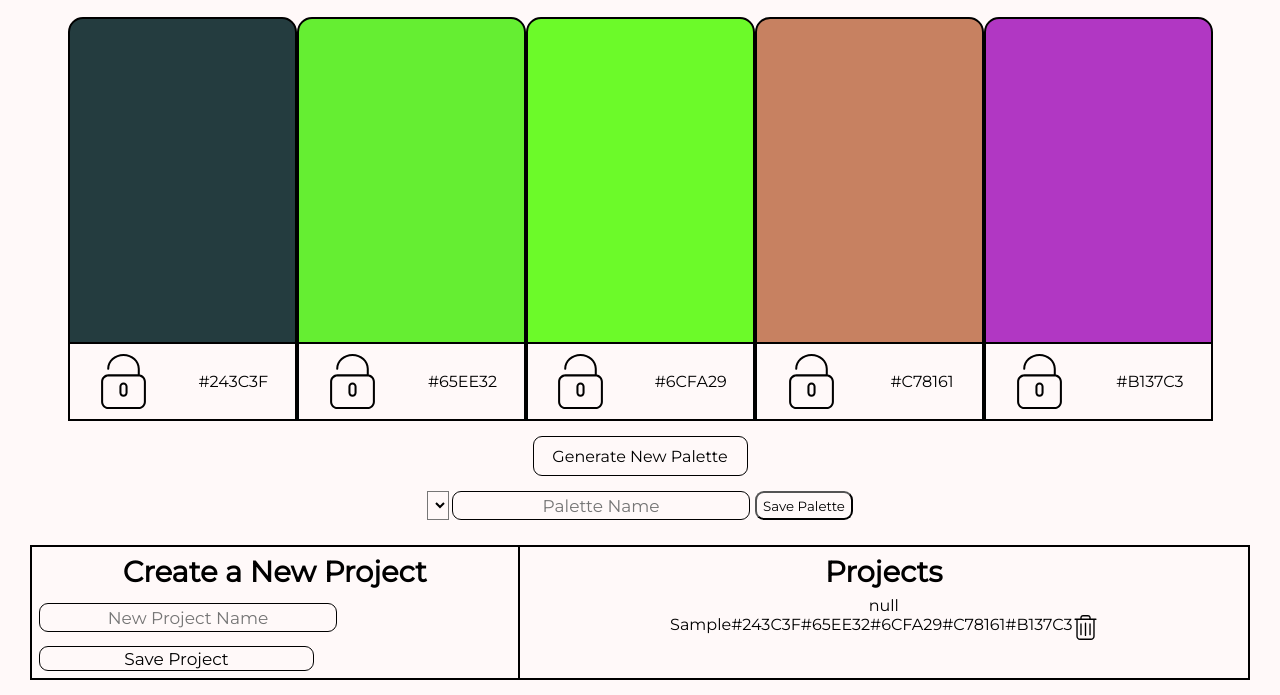
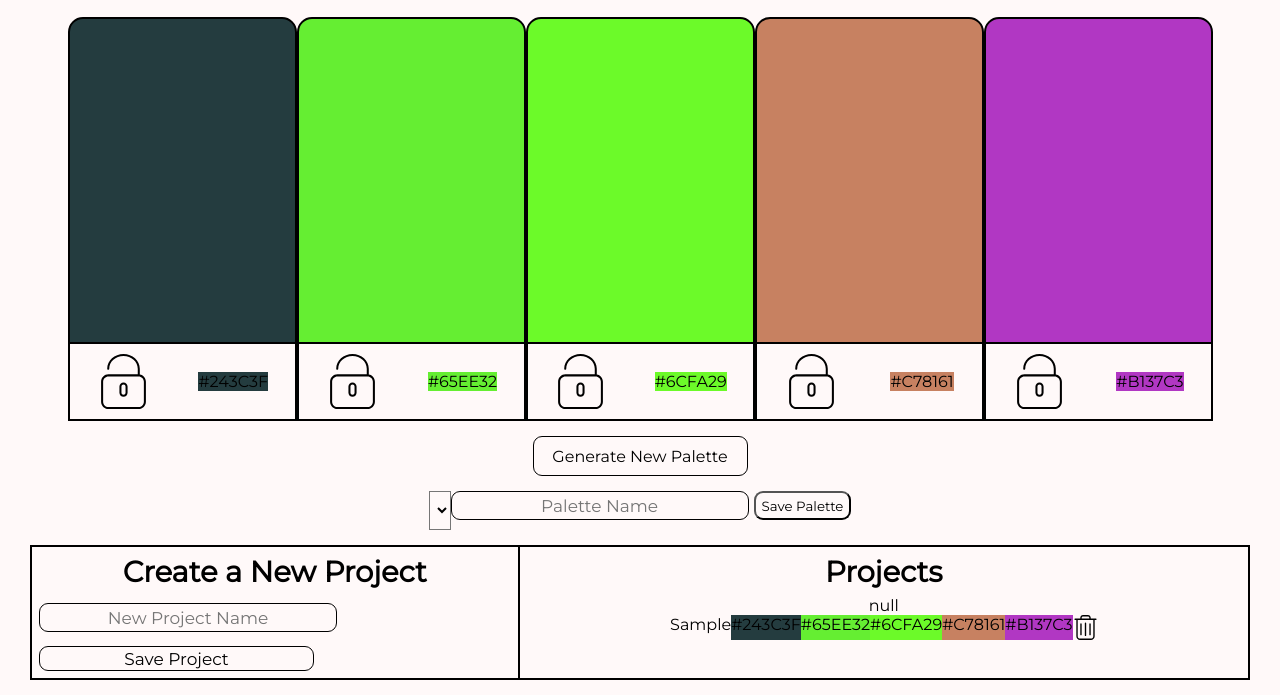
Before and after one commit to patrickjneel/palette-picker, a website: page public/index.html in a window 1280 px wide. Both pictures are taken after typing "Sample" into the empty fields and a click on the button "Save Palette". Shown: the part 107-802 px from the top of the page. Drawn offline with nearby package versions, Linux system fonts and the light colour scheme; no server answers.

Commit message:
palettes

```diff
--- a/public/index.html
+++ b/public/index.html
@@ -52,7 +52,7 @@
     </button>
   </section>
   <section class="palette-names">
-    <select id="select-form" name="Palettes">
+    <select class="select-form" name="Palettes">
     </select>
     <input id="palette-name" placeholder="Palette Name">
     <button id="save-palette-btn">Save Palette</button>
--- a/public/js/scripts.js
+++ b/public/js/scripts.js
@@ -29,11 +29,11 @@ const lockColor = (event) => {
    $(event.target).parents('.color').toggleClass('selected')
 }
 
-const addProjectName = () => {
+const addProjectName = async () => {
+  const project = await postProject()
   let projectName = $('#palette-name-input').val();
-  $('#select-form').append(`<option>${projectName}</option>`)
+  $('.select-form').append(`<option data-projectId='${project.id}'>${projectName}</option>`)
    $('#palette-name-input').val('')
-   postProject(projectName)
 }
 
 const fetchProjects = async () => {
@@ -41,12 +41,13 @@ const fetchProjects = async () => {
   const projectData = await projectJson.json()
   const projects = projectData.projects
   projects.forEach(name => {
-    $('#select-form').append(`<option>${name.projectName}</option>`)
+    $('.select-form').append(`<option>${name.projectName}</option>`)
 
   })
 }
 
-const postProject = async (projectName) => {
+const postProject = async () => {
+  const projectName = $('#palette-name-input').val()
   try {
   const postProject = await fetch('/api/v1/projects', {
     method: 'POST',
@@ -56,7 +57,7 @@ const postProject = async (projectName) => {
     }
   })
    const projectData = await postProject.json()
-      return projectData
+     return projectData
   } catch (err) {
     throw err;
    }
@@ -97,7 +98,6 @@ const addPalette = (palettes) => {
 }
 
 const createPalettes = (palette, index) =>  {
-  // console.log(palette)
     const { projectName, paletteName, id, color1, color2, color3, color4, color5 } = palette;
   $('#projects').append(
     `<article class="project-templates" projectId=${palette.projects_id} paletteId=${id}>
@@ -123,7 +123,7 @@ const createPalettes = (palette, index) =>  {
 
   const addDomPalette = () => {
     const paletteName = $('#palette-name').val();
-    const projectName = $('#select-form').val();
+    const projectName = $('.select-form').val();
     const color1 = $('.hex1').text()
     const color2 = $('.hex2').text()
     const color3 = $('.hex3').text()
@@ -143,15 +143,20 @@ const createPalettes = (palette, index) =>  {
         </div>
       </article>
     `)
+      $('.hex1').css('background-color', color1)
+      $('.hex2').css('background-color', color2)
+      $('.hex3').css('background-color', color3)
+      $('.hex4').css('background-color', color4)
+      $('.hex5').css('background-color', color5)
 
       $('#palette-name').val('');
   }
 
 const savePalette = () => {
   const paletteName = $('#palette-name').val()
-  const projectName = $('#select-form').val();
-  const projects_id = $('.project-templates').attr('projectId')
-  const palColors = {
+  const projectName = $('.select-form').val();
+  const projects_id = $('.select-form').find(':selected').attr('data-projectId')
+ const palColors = {
     color1: $('.hex1').text(),
     color2: $('.hex2').text(),
     color3: $('.hex3').text(),
```
